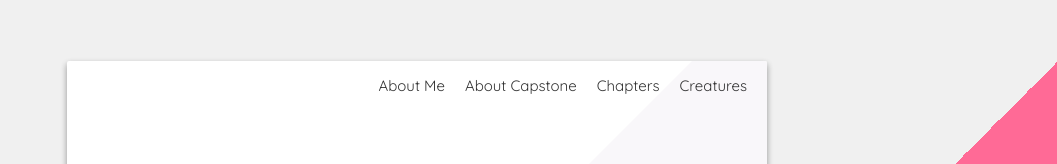
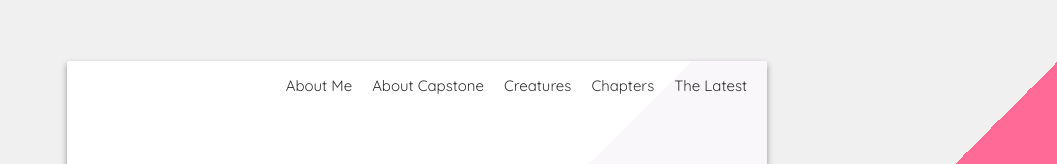
Before and after one commit to hillthethrill/hillthethrill.github.io, a plain HTML site: page index.html in a window 1280 px wide. Shown: the part 114-278 px from the top of the page, without its empty margins (223-1280 px from the left). Drawn offline with Linux system fonts and the light colour scheme.

Commit message:
Update index.html

```diff
--- a/index.html
+++ b/index.html
@@ -21,8 +21,9 @@
       <nav>
         <a href="aboutme">About Me</a>
         <a href="capstone">About Capstone</a>
+        <a href="creatures">Creatures</a>
         <a href="chapterlist">Chapters</a>
-        <a href="creatures">Creatures</a>
+        <a href="#">The Latest</a>
       </nav>
       <div>
         Hi! If you're reading this then you've somehow made it to my website! For right now I'm just
```
